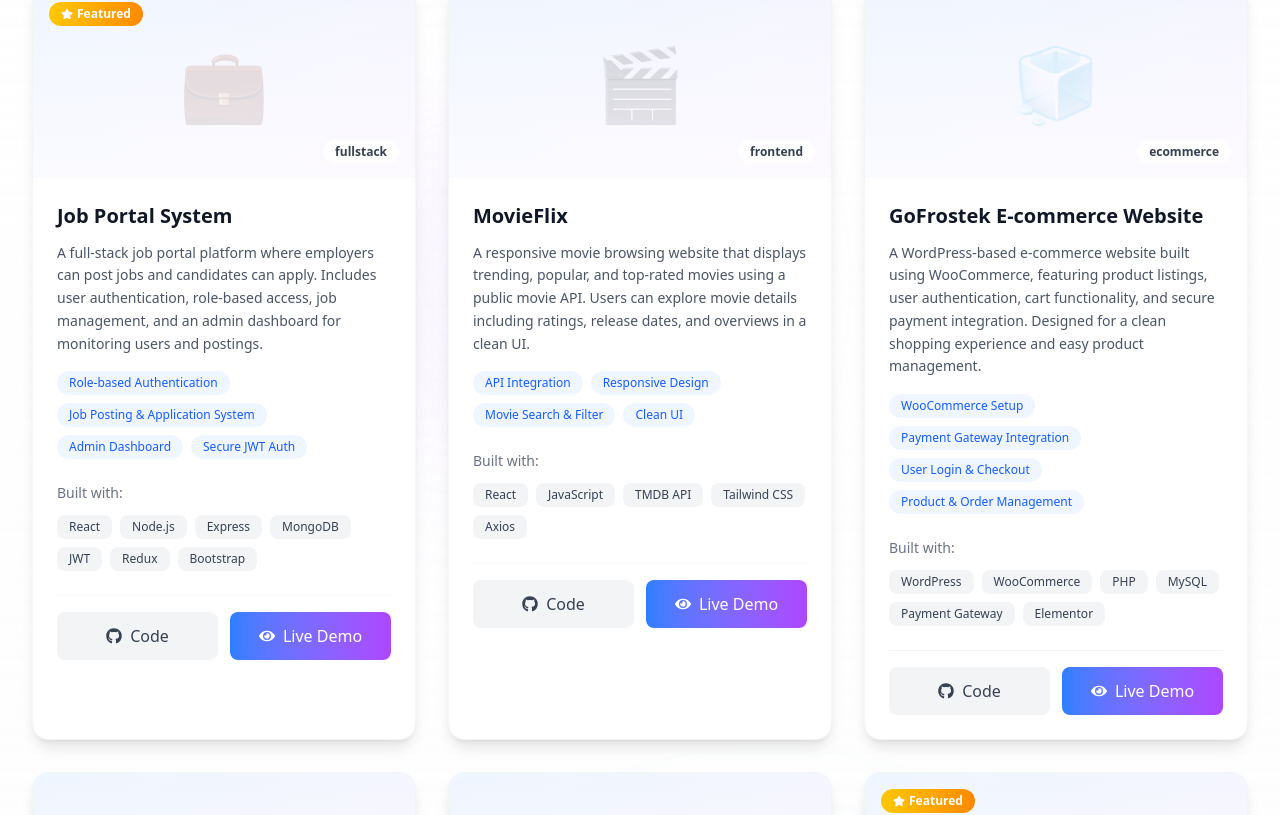
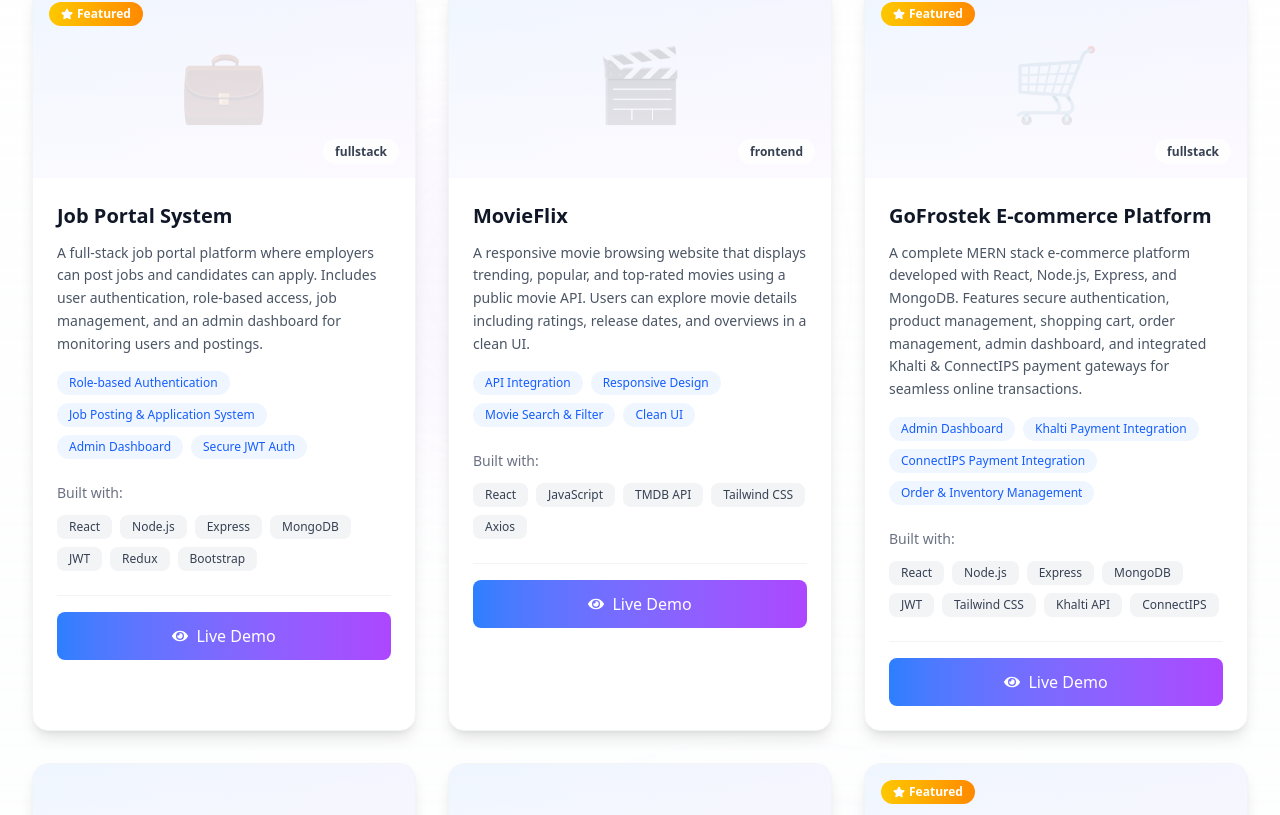
Before and after one commit to Karkisuman73/portfolio, a React (Vite) app: page / in a window 1280 px wide. Shown: the part 2293-3108 px from the top of the page. Built offline with nearby package versions, Linux system fonts and the light colour scheme.

Commit message:
project added

```diff
--- a/src/components/Project.jsx
+++ b/src/components/Project.jsx
@@ -20,7 +20,6 @@ const Projects = () => {
       "Redux",
       "Bootstrap"
     ],
-    github: "https://github.com/yourusername/job-portal",
     live: "https://jobportal-frontend-pied.vercel.app",
     icon: "💼",
     featured: true,
@@ -44,7 +43,6 @@ const Projects = () => {
     "Tailwind CSS",
     "Axios"
   ],
-  github: "https://github.com/yourusername/movieflix",
   live: "https://movieflex-theta.vercel.app",
   icon: "🎬",
   featured: false,
@@ -58,27 +56,28 @@ const Projects = () => {
 },
 {
   id: 3,
-  title: "GoFrostek E-commerce Website",
+  title: "GoFrostek E-commerce Platform",
   description:
-    "A WordPress-based e-commerce website built using WooCommerce, featuring product listings, user authentication, cart functionality, and secure payment integration. Designed for a clean shopping experience and easy product management.",
+    "A complete MERN stack e-commerce platform developed with React, Node.js, Express, and MongoDB. Features secure authentication, product management, shopping cart, order management, admin dashboard, and integrated Khalti & ConnectIPS payment gateways for seamless online transactions.",
   technologies: [
-    "WordPress",
-    "WooCommerce",
-    "PHP",
-    "MySQL",
-    "Payment Gateway",
-    "Elementor"
+    "React",
+    "Node.js",
+    "Express",
+    "MongoDB",
+    "JWT",
+    "Tailwind CSS",
+    "Khalti API",
+    "ConnectIPS",
   ],
-  github: null,
   live: "https://gofrostek.com/",
-  icon: "🧊",
-  featured: false,
-  category: "ecommerce",
+  icon: "🛒",
+  featured: true,
+  category: "fullstack",
   highlights: [
-    "WooCommerce Setup",
-    "Payment Gateway Integration",
-    "User Login & Checkout",
-    "Product & Order Management"
+    "Admin Dashboard",
+    "Khalti Payment Integration",
+    "ConnectIPS Payment Integration",
+    "Order & Inventory Management"
   ]
 }
 ,
@@ -94,7 +93,6 @@ const Projects = () => {
     "Google Forms",
     "WhatsApp Redirect"
   ],
-  github: "https://github.com/yourusername/gym-website",
   live: "https://pinnacel-fitness.vercel.app",
   icon: "🏋️",
   featured: false,
@@ -294,23 +292,15 @@ const Projects = () => {
                   </div>
 
                   {/* Action Buttons */}
-                  <div className="flex gap-3 pt-4 border-t border-gray-100">
-                    <a
-                      href={project.github}
-                      className="flex-1 group/github relative overflow-hidden"
-                    >
-                      <div className="absolute inset-0 bg-gradient-to-r from-gray-900 to-gray-700 opacity-0 group-hover/github:opacity-100 transition-opacity duration-300"></div>
-                      <button className="relative w-full flex items-center justify-center gap-2 px-4 py-3 bg-gray-100 text-gray-700 rounded-lg group-hover:text-white transition-all duration-300">
-                        <FaGithub />
-                        <span className="font-medium">Code</span>
-                      </button>
-                    </a>
-
+                 <div className="pt-4 border-t border-gray-100">
   <a
     href={project.live}
-                      className="flex-1 group/live relative overflow-hidden"
+    target="_blank"
+    rel="noopener noreferrer"
+    className="group/live relative overflow-hidden block"
   >
     <div className="absolute inset-0 bg-gradient-to-r from-blue-600 to-purple-600 opacity-0 group-hover/live:opacity-100 transition-opacity duration-300"></div>
+
     <button className="relative w-full flex items-center justify-center gap-2 px-4 py-3 bg-gradient-to-r from-blue-500 to-purple-500 text-white rounded-lg transition-all duration-300">
       <FaEye />
       <span className="font-medium">Live Demo</span>
```
Lines whose indentation alone changed are shown as unchanged.
